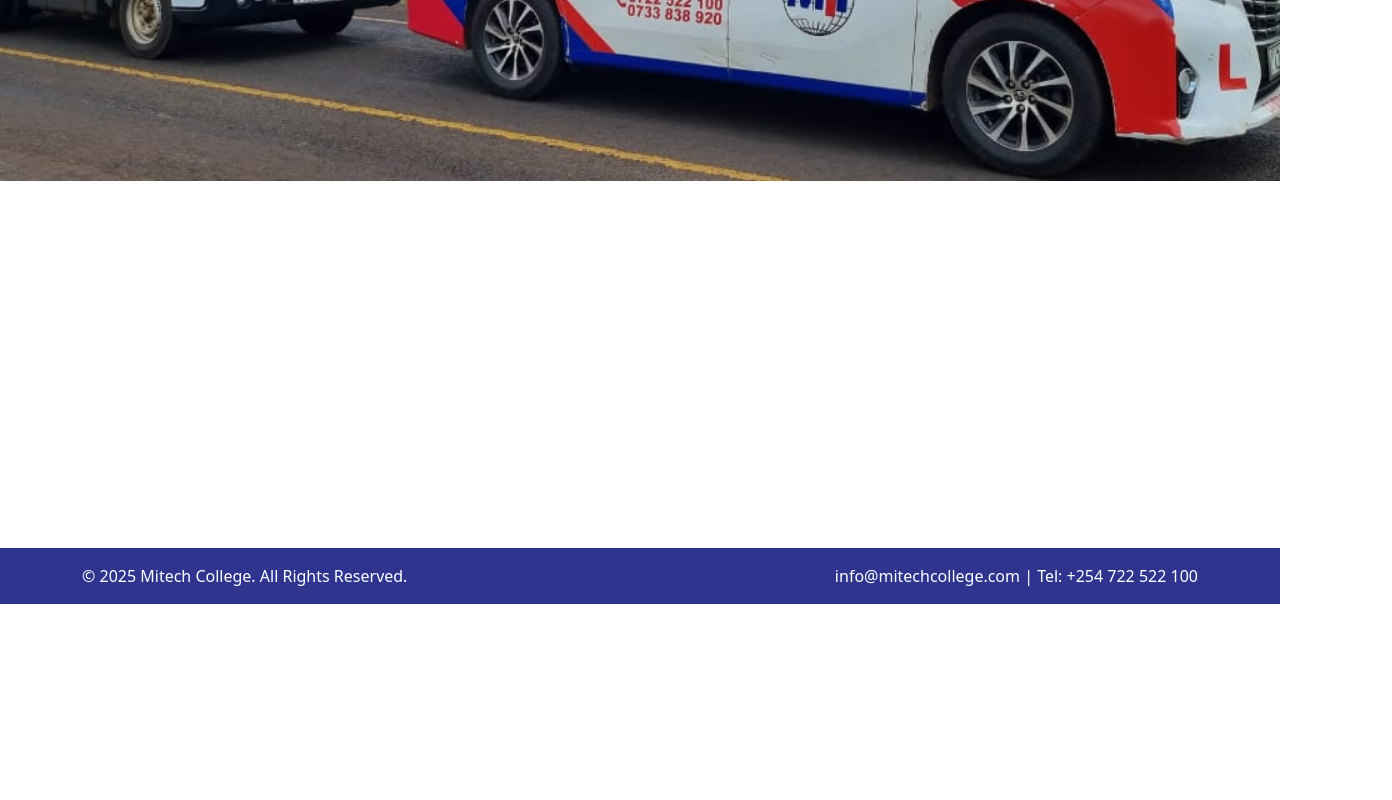
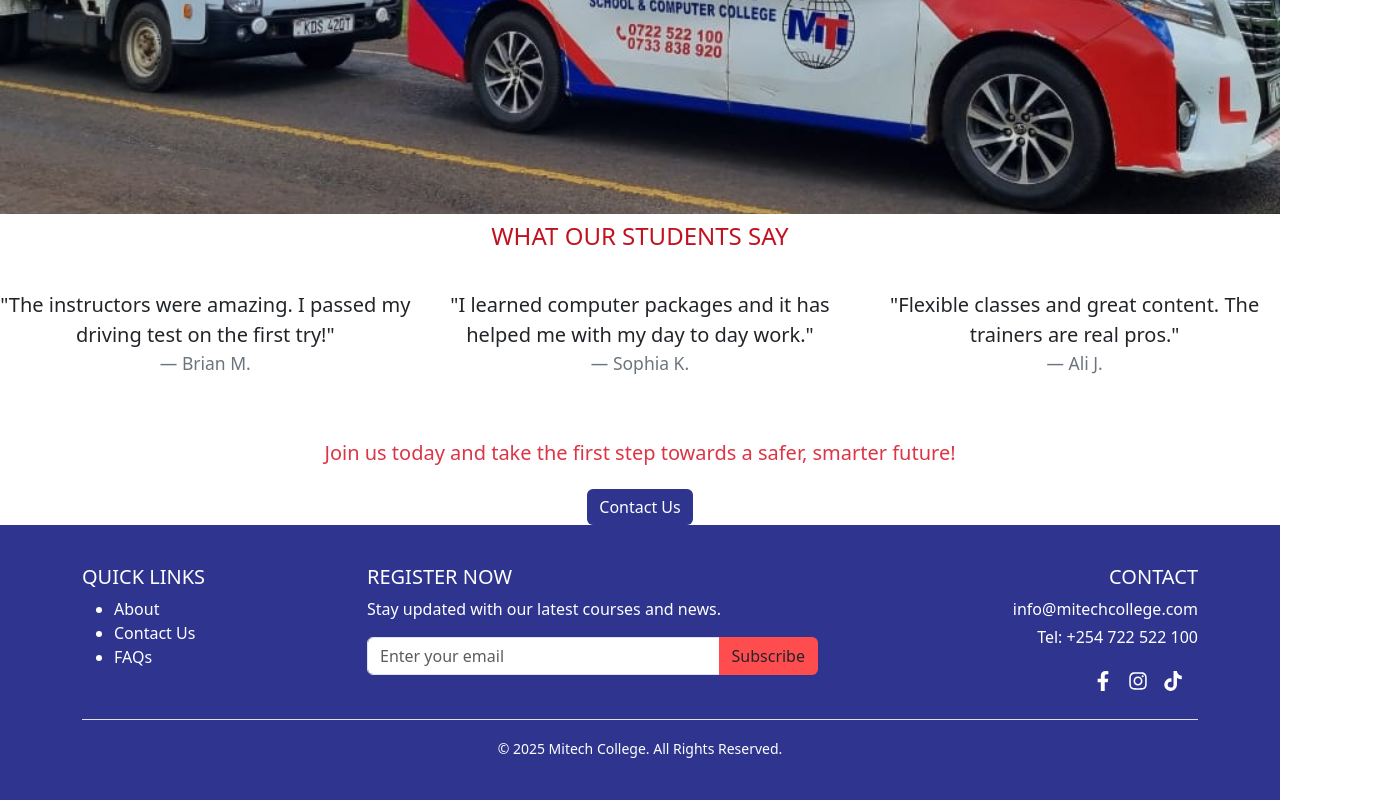
Before and after one commit to mshekerotokiti/mitechcollege, a React (Create React App) app: page / in a window 1280 px wide. Shown: the part 649-1449 px from the top of the page, 1392 px wide, since content can reach past the window. Before the commit the page ends 1280 px from the top, so only its background shows below. Built offline with nearby package versions, Linux system fonts and the light colour scheme.

Commit message:
:lipstick: remove animation

```diff
--- a/src/App.js
+++ b/src/App.js
@@ -15,7 +15,7 @@
 
 function App() {
   return (
-      <div className="d-flex flex-column min-vh-100">
+    <div className="page-wrapper d-flex flex-column min-vh-100">
         <Navbar />
 
         <Routes>
--- a/src/components/footer/Footer.jsx
+++ b/src/components/footer/Footer.jsx
@@ -1,17 +1,73 @@
 import React from 'react';
+import { NavLink } from 'react-router-dom';
+import { FaFacebookF, FaInstagram, FaTiktok } from 'react-icons/fa';
 import './Footer.css';
 
 const Footer = () => {
   return (
-    <footer className="footer mt-auto py-3 text-white">
-      <div className="container d-flex flex-column flex-md-row justify-content-between align-items-center">
-        <span>&copy; {new Date().getFullYear()} Mitech College. All Rights Reserved.</span>
-        <span>
-          <a href="mailto:info@mitechcollege.com" className="footer-link">
-            info@mitechcollege.com
-          </a>
-          {' '}| Tel: +254 722 522 100
-        </span>
+    <footer className="footer text-white">
+      <div className="container py-4">
+        <div className="row gy-4">
+          {/* Quick Links */}
+          <div className="col-12 col-md-3">
+            <h5 className="text-uppercase">Quick Links</h5>
+            <ul className="list-styled">
+              <li><NavLink to="/about" className="footer-link">About</NavLink></li>
+              <li><NavLink to="/contactus" className="footer-link">Contact Us</NavLink></li>
+              <li><NavLink to="/faqs" className="footer-link">FAQs</NavLink></li>
+            </ul>
+          </div>
+
+          {/* Newsletter */}
+          <div className="col-12 col-md-5">
+            <h5 className="text-uppercase">Register now</h5>
+            <p>Stay updated with our latest courses and news.</p>
+            <form
+              action="https://docs.google.com/forms/d/192YkpS1bQ2Ic7FfEyfIeJ62fxILkrGxM8rrcTxAE2TI/edit"
+              method="post"
+              target="_blank"
+              noValidate
+              className="newsletter-form"
+            >
+              <div className="input-group">
+                <input
+                  type="email"
+                  name="EMAIL"
+                  className="form-control"
+                  placeholder="Enter your email"
+                  required
+                />
+                <button type="submit" className="btn subscribe-btn">
+                  Subscribe
+                </button>
+              </div>
+            </form>
+          </div>
+
+          {/* Contact & Social */}
+          <div className="col-12 col-md-4 text-md-end">
+            <h5 className="text-uppercase">Contact</h5>
+            <p className="mb-1">
+              <a href="mailto:info@mitechcollege.com" className="footer-link">info@mitechcollege.com</a>
+            </p>
+            <p>Tel: +254 722 522 100</p>
+            <div className="social-icons mt-3">
+              <a href="https://www.facebook.com/profile.php?id=61575854141331" target="_blank" rel="noopener noreferrer" className="footer-icon">
+                <FaFacebookF />
+              </a>
+              <a href="https://www.instagram.com/mi_tech_driving_school/" target="_blank" rel="noopener noreferrer" className="footer-icon">
+                <FaInstagram />
+              </a>
+              <a href="https://www.tiktok.com/@mi_tech.college" target="_blank" rel="noopener noreferrer" className="footer-icon">
+                <FaTiktok />
+              </a>
+            </div>
+          </div>
+        </div>
+
+        <div className="text-center mt-4 border-top pt-3">
+          <small>&copy; {new Date().getFullYear()} Mitech College. All Rights Reserved.</small>
+        </div>
       </div>
     </footer>
   );
--- a/src/components/navbar/Navbar.jsx
+++ b/src/components/navbar/Navbar.jsx
@@ -18,14 +18,14 @@
       <nav className="navbar navbar-expand-lg navbar-light bg-light sticky-top py-3">
         <div className="container">
           {/* Logo */}
-          <NavLink className="navbar-brand py-2" to="/">
+          <NavLink className="navbar-brand py-4" to="/">
             <img
               src={logo}
               alt="Logo"
               style={{
                 height: 'auto',
-                maxWidth: '65px',
-                transform: 'scale(3.0)',
+                maxWidth: '68px',
+                transform: 'scale(3.5)',
               }}
             />
           </NavLink>
--- a/src/pages/About/Testimonials.jsx
+++ b/src/pages/About/Testimonials.jsx
@@ -3,8 +3,8 @@
 import './About.css';
 
 const Testimonials = () => (
-  <div className="mb-5" data-aos="fade-up">
-    <h4 className="hover-underline text-center py-2">What Our Students Say</h4>
+  <div className="mb-5">
+    <h4 className="hover-underline text-center py-2">WHAT OUR STUDENTS SAY</h4>
     <div className="row text-center mt-4">
       <div className="col-md-4">
         <blockquote className="blockquote">
--- a/src/pages/Courses/CourseDetail.jsx
+++ b/src/pages/Courses/CourseDetail.jsx
@@ -57,7 +57,7 @@
     title: "Artificial Intelligence",
     duration: "8 Weeks",
     cost: "KES 25,000",
-    description: `Get introduced to AI concepts including machine learning, automation, data training, and ethical implications. Build models and learn how AI impacts modern systems.`,
+    description: `Get introduced to AI concepts including machine learning, automation, data training, and ethical implications.Learn how AI impacts modern systems.`,
   },
   "digital-marketing": {
     title: "Digital Marketing",
@@ -73,22 +73,22 @@
   },
   "german-language": {
     title: "German Language",
-    duration: "8 Weeks",
+    duration: "8 Weeks Each",
     cost: "KES 18,000",
-    description: `Start your German learning journey with basic greetings, everyday vocabulary, grammar, and simple dialogues. Perfect for visa applicants and beginners.`,
+    description: `Start your German learning journey with basic greetings, everyday vocabulary, grammar, and simple dialogues. Perfect for visa applicants and beginners. German A2(18,000)-Enhance your German with more grammar, reading, and spoken skills. Focuses on everyday interactions, writing, and comprehension. German B1(20,000)-Advance your German to confidently handle conversations, writing emails, understanding media, and preparing for B1 certification exams.`,
   },
-  "german-a2": {
-    title: "German Language A2",
-    duration: "8 Weeks",
-    cost: "KES 18,000",
-    description: `Enhance your German with more grammar, reading, and spoken skills. Focuses on everyday interactions, writing, and comprehension.`,
-  },
-  "german-b1": {
-    title: "German Language B1",
-    duration: "8 Weeks",
-    cost: "KES 20,000",
-    description: `Advance your German to confidently handle conversations, writing emails, understanding media, and preparing for B1 certification exams.`,
-  },
+  // "german-a2": {
+  //   title: "German Language A2",
+  //   duration: "8 Weeks",
+  //   cost: "KES 18,000",
+  //   description: `Enhance your German with more grammar, reading, and spoken skills. Focuses on everyday interactions, writing, and comprehension.`,
+  // },
+  // "german-b1": {
+  //   title: "German Language B1",
+  //   duration: "8 Weeks",
+  //   cost: "KES 20,000",
+  //   description: `Advance your German to confidently handle conversations, writing emails, understanding media, and preparing for B1 certification exams.`,
+  // },
 };
 
 const CourseDetail = () => {
--- a/src/pages/home/Home.jsx
+++ b/src/pages/home/Home.jsx
@@ -21,7 +21,7 @@
       title: ' Become Tech-Savvy at Mitech',
       subtitle: 'Master essential digital skills for work and life.',
       points: 'Microsoft Office | Coding | Graphic Design | AI Skills and so much more',
-      button: 'View Courses',
+      // button: 'View Courses',
     },
     {
       image: img3,
@@ -61,7 +61,7 @@
                 <h1 className="fw-bold">{slide.title}</h1>
                 <p className="lead">{slide.subtitle}</p>
                 <p>{slide.points}</p>
-                <a href="/contact" className="btn btn-warning btn-lg mt-3">
+                <a href="/contactus" className="btn btn-warning btn-lg mt-3">
                   {slide.button}
                 </a>
               </div>
@@ -80,14 +80,11 @@
         <span className="visually-hidden">Next</span>
       </button>
     </div>
-    <div className="bg-body-secondary py-3 rounded shadow-sm" data-aos="fade-left">
-          <Testimonials />
-        </div>
-
-        <div className="text-center mt-4" data-aos="zoom-in-up">
-          <h5 className="text-danger">Join us today and take the first step towards a safer, smarter future!</h5>
-          <a href="/contactus" className="btn b mt-3">Contact Us</a>
-        </div>
+    <div className='text-center'>
+    <Testimonials />
+    <h5 className="text-danger">Join us today and take the first step towards a safer, smarter future!</h5>
+    <a href="/contactus" className="btn b mt-3">Contact Us</a>
+    </div>
     </section>
   );
 };
```
